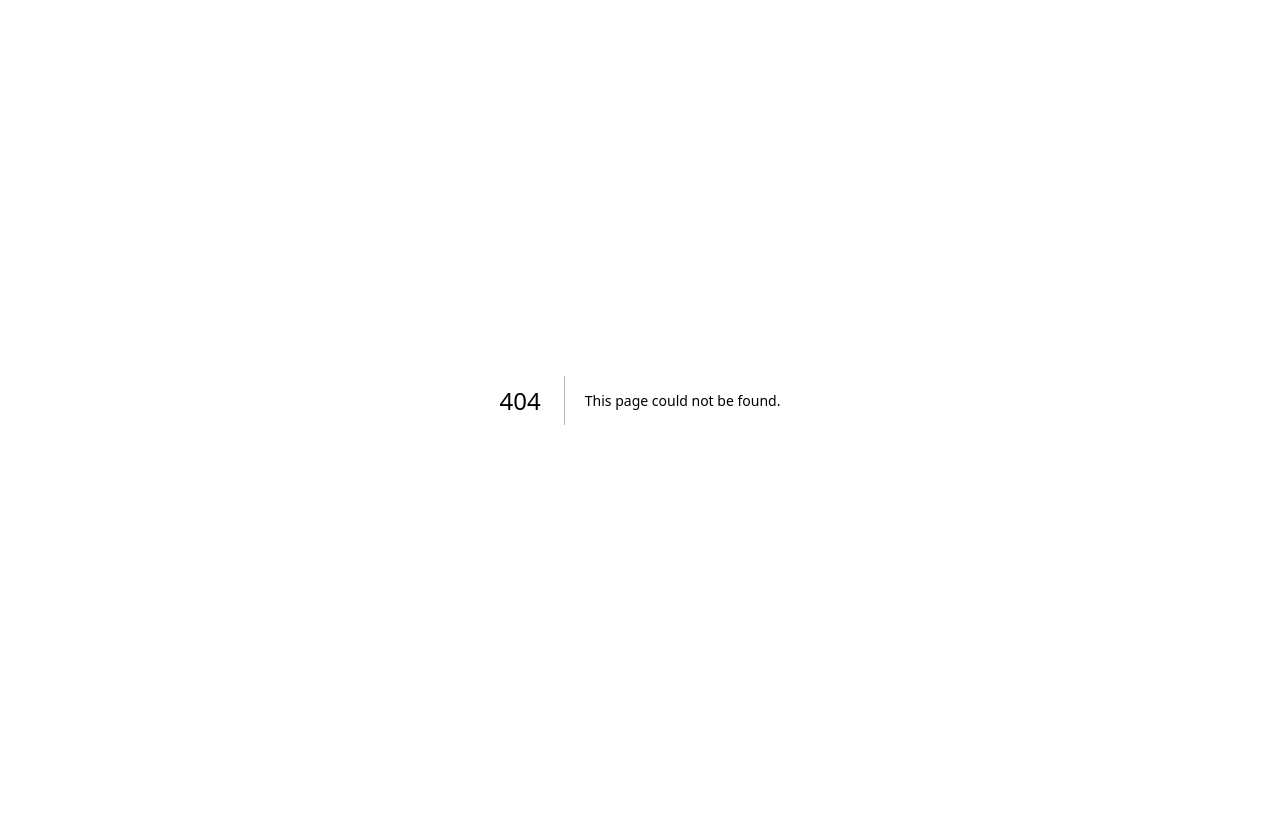
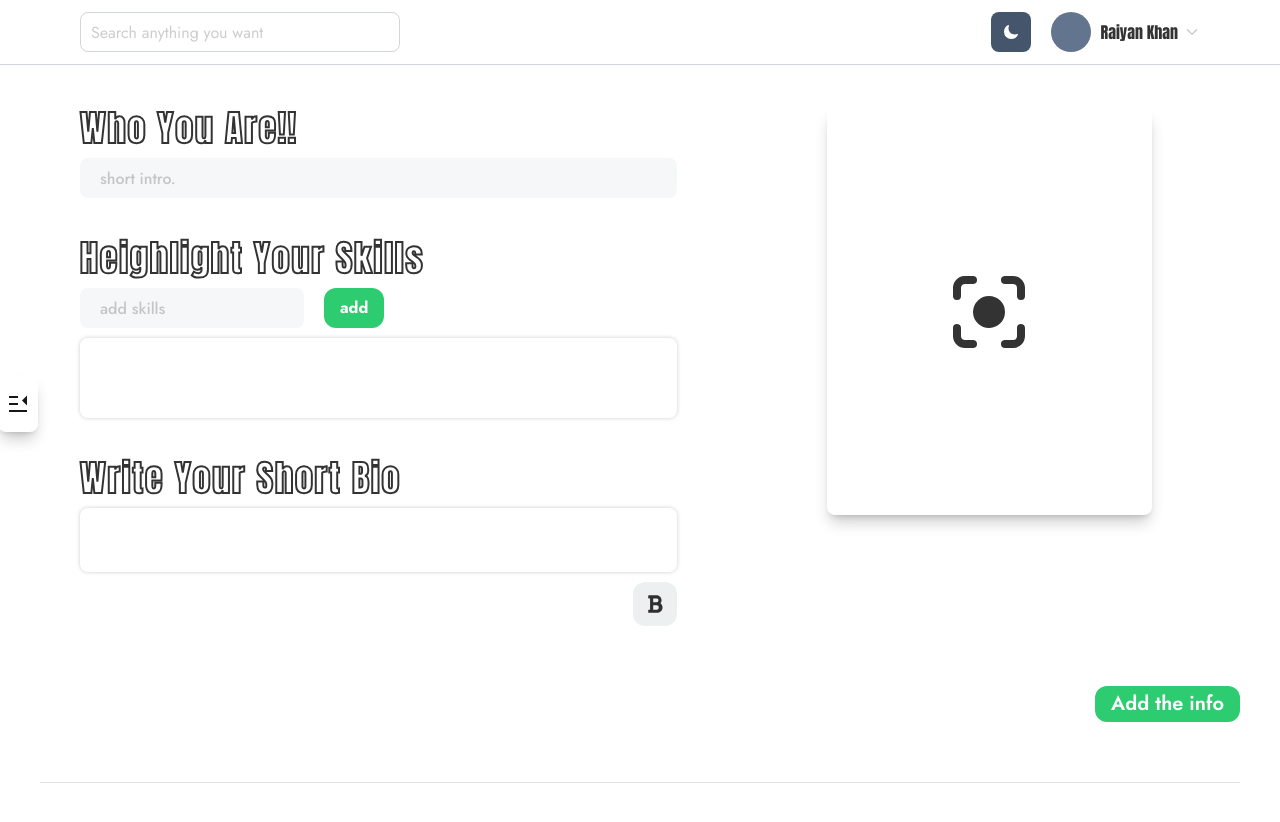
Before and after one commit to raiyan1999j/portfolioWork, a Next.js app: page /dashboard/about in a window 1280 px wide. Before the commit this address had no page. Shown: the top 822 px of the page. Before the commit the page ends 800 px from the top, so only its background shows below. Built offline with nearby package versions, Linux system fonts and the light colour scheme.

Commit message:
dashboard - about part1 ui

```diff
--- /dev/null
+++ b/src/app/(dashboard)/dashboard/about/page.tsx
@@ -0,0 +1,174 @@
+"use client";
+import { Anton, Jost } from "next/font/google"
+import Image from "next/image";
+import { useRef, useState } from "react";
+import { FaBold } from "react-icons/fa";
+import { RxCross2 } from "react-icons/rx";
+import { TbCaptureFilled } from "react-icons/tb";
+
+type InfoContainerType = {
+    intro: string | null,
+    skillList: string[],
+    skills:string | null,
+    bio: string | null,
+    profilePic: File | null
+}
+
+const anton = Anton({
+    subsets:['latin'],
+    weight:['400']
+});
+
+const jost = Jost({
+    subsets:['latin']
+});
+
+export default function About(){
+    const editRef = useRef<HTMLDivElement|null>(null);
+    const [infoContainer,setContainer] = useState<InfoContainerType>({
+        intro:null,
+        skillList:[],
+        skills:null,
+        bio:null,
+        profilePic: null
+    })
+
+    const handleInput=(event:React.ChangeEvent<HTMLInputElement>)=>{
+        const {name,value,files} = event.target;
+
+        if(files?.[0]){
+            setContainer(prev=>({...prev,profilePic:files[0]}))
+        }else{
+            setContainer(prev=>({...prev,[name]:value}));
+        }
+    }
+
+    const addSkill=()=>{
+        if(!infoContainer.skills) return;
+
+        const copy = [...infoContainer.skillList,infoContainer.skills];
+
+        setContainer(prev=>({...prev,skillList:copy,skills:null}))
+    }
+
+    const removeSkill=(skillIndex:number)=>{
+        const copy = infoContainer.skillList;
+        const update = copy.filter((_,index)=> index !== skillIndex);
+
+        setContainer(prev=>({...prev,skillList:update}));
+    }
+
+    const textEditorInput=(event:React.FormEvent<HTMLDivElement>)=>{
+        const update = event.currentTarget.innerHTML;
+        setContainer(prev=>({...prev,bio:update}))
+    }
+
+    const textEditorAction=(action:string)=>{
+        document.execCommand(action,false)
+    }
+    return(
+        <>
+        <div className="grid grid-cols-3 px-10 mt-10">
+            <div className="col-span-2 space-y-10">
+                <div className="space-y-2.5">
+                    <div>
+                        <h2 className={`${anton.className} text-4xl capitalize tracking-wider text-transparent`} style={{WebkitTextStroke:"2px var(--darkDashTxt,rgba(0,0,0,0.8))"}}>
+                            who you are!!
+                        </h2>
+                    </div>
+
+                    <div className="flex flex-row gap-x-5">
+                        <div className="h-10 w-[80%]">
+                            <input type="text" name="intro" value={infoContainer.intro ?? ""} className={`${jost.className} h-full w-full bg-[#ecf0f1]/50 rounded-lg px-5 text-[var(--darkDashTxt,rgba(0,0,0,0.8))] font-medium focus:outline-none placeholder:text-[var(--darkDashTxt,rgba(0,0,0,0.2))]`} onChange={(event)=>{handleInput(event)}} placeholder="short intro."/>
+                        </div>
+                    </div>
+                </div>
+
+                <div className="space-y-2.5">
+                    <div>
+                        <h2 className={`${anton.className} text-4xl capitalize tracking-wider text-transparent`} style={{WebkitTextStroke:"2px var(--darkDashTxt,rgba(0,0,0,0.8))"}}>
+                            heighlight your skills
+                        </h2>
+                    </div>
+
+                    <div className="flex flex-row gap-x-5">
+                        <div className="h-10 w-[30%]">
+                            <input type="text" name="skills" value={infoContainer.skills ?? ""} className={`${jost.className} h-full w-full bg-[#ecf0f1]/50 rounded-lg px-5 text-[var(--darkDashTxt,rgba(0,0,0,0.8))] font-medium focus:outline-none placeholder:text-[var(--darkDashTxt,rgba(0,0,0,0.2))]`} placeholder="add skills" onChange={(event)=>{handleInput(event)}}/>
+                        </div>
+
+                        <div>
+                            <button type="button" className={`${jost.className} font-bold bg-[#2ecc71] py-2 px-4 rounded-xl text-white transition-all duration-150 ease-linear hover:bg-[#27ae60]`} onClick={addSkill}>
+                                add
+                            </button>
+                        </div>
+                    </div>
+
+                    <div className="py-10 px-2.5 w-[80%] rounded-lg shadow-[0px_0px_4px_var(--darkDashTxt,rgba(0,0,0,0.2))] flex flex-row gap-x-2.5 gap-y-5">
+                        {
+                            infoContainer.skillList.map((items,index)=>{
+                                return <span key={index} className={`bg-[var(--darkDashTxt,#ecf0f1)] px-4 py-2 rounded-full relative ${jost.className}`}>
+                                    {items}
+
+                                    <button type="button" className="absolute -top-4 text-rose-500 hover:cursor-pointer hover:scale-125" onClick={()=>{removeSkill(index)}}>
+                                        <RxCross2 />
+                                    </button>
+                                </span>
+                            })
+                        }
+                    </div>
+                </div>
+
+                <div className="space-y-2.5">
+                    <div>
+                        <h2 className={`${anton.className} text-4xl capitalize tracking-wider text-transparent`} style={{WebkitTextStroke:"2px var(--darkDashTxt,rgba(0,0,0,0.8))"}}>
+                            write your short bio
+                        </h2>
+                    </div>
+
+                    <div className={`${jost.className} text-[var(--darkDashTxt,rgba(0,0,0,0.8))] py-5 px-2.5 w-[80%] rounded-lg shadow-[0px_0px_4px_var(--darkDashTxt,rgba(0,0,0,0.2))] focus:outline-none`}
+                    contentEditable
+                    suppressContentEditableWarning
+                    ref={editRef}
+                    onInput={(event)=>{textEditorInput(event)}}
+                    >
+
+                    </div>
+
+                    <div className="flex flex-row justify-end w-[80%]">
+                        <button className={`${anton.className} text-xl capitalize tracking-wider text-[var(--darkDashBg,rgba(0,0,0,0.8))] p-3 bg-[var(--darkDashTxt,#ecf0f1)] rounded-xl transition-all duration-150 ease-linear hover:bg-[var(--darkDash,rgba(0,0,0,0.8))] hover:text-[var(--darkDashTxt,white)] hover:cursor-pointer`} onClick={()=>{textEditorAction("bold")}}>
+                            <FaBold />
+                        </button>
+                    </div>
+                </div>
+            </div>
+
+            <div>
+                <div className="h-[407px] w-[325px] relative rounded-lg shadow-lg shadow-black/20 overflow-hidden">
+                        <label htmlFor="profileUpload" className="h-full w-full top-0 left-0 flex justify-center items-center">
+                            {
+                                infoContainer.profilePic ?
+                                <Image src={URL.createObjectURL(infoContainer.profilePic)} fill alt="profilePic"/>: null
+                            }
+                            <input type="file" accept="image/*" name="profilePic" id="profileUpload" className="hidden" onChange={(event)=>{handleInput(event)}}/>
+
+
+                            <span className={`text-8xl ${infoContainer.profilePic?"text-white":"text-[var(--darkDashTxt,rgba(0,0,0,0.8))]"}  hover:scale-110 active:scale-90 z-10`}>
+                                <TbCaptureFilled />
+                            </span>
+                        </label>
+                </div>
+            </div>
+        </div>
+
+        <div className="flex flex-row justify-end mt-10 py-5">
+            <div>
+                <button className={`${jost.className} text-xl font-semibold px-4 py-1 rounded-xl bg-[#2ecc71] text-white transition-all duration-200 ease-linear hover:bg-[#27ae60] hover:cursor-pointer`}>
+                    Add the info
+                </button>
+            </div>
+        </div>
+
+        <span className="block h-[1px] w-full bg-gray-500/20 mt-10"></span>
+        </>
+    )
+}
--- a/src/app/(dashboard)/dashboard/header/header.tsx
+++ b/src/app/(dashboard)/dashboard/header/header.tsx
@@ -27,7 +27,7 @@ export default function Header(){
             <div className="px-10 flex items-center">
                 <div className="h-10 w-full relative">
                     <div className="absolute h-full w-full">
-                        <input type="text" className={`${jost.className} h-full w-full border border-gray-300 rounded-lg px-2.5 placeholder:text-[var(--darkDashTxt,0,0,0,0.2)] text-[var(--darkDashTxt,0,0,0,0.8)] focus:outline-none focus:border-2`} placeholder="Search anything you want"/>
+                        <input type="text" className={`${jost.className} h-full w-full border border-gray-300 rounded-lg px-2.5 placeholder:text-[var(--darkDashTxt,rgba(0,0,0,0.2))] text-[var(--darkDashTxt,rgba(0,0,0,0.8))] focus:outline-none focus:border-2`} placeholder="Search anything you want"/>
                     </div>
                 </div>
             </div>
@@ -45,11 +45,11 @@ export default function Header(){
 
                         </div>
                         <div className="flex flex-row items-center gap-x-1.5">
-                            <p className={`${anton.className} text-[var(--darkDashTxt,0,0,0,0.8)] capitalize`}>
+                            <p className={`${anton.className} text-[var(--darkDashTxt,rgba(0,0,0,0.8))] capitalize`}>
                                 raiyan khan
                             </p>
 
-                            <span className="text-[var(--darkDashTxt,0,0,0,0.2)]">
+                            <span className="text-[var(--darkDashTxt,rgba(0,0,0,0.2))]">
                                 <IoIosArrowDown />
                             </span>
                         </div>
--- a/src/app/(dashboard)/dashboard/sidenav/sidenav.tsx
+++ b/src/app/(dashboard)/dashboard/sidenav/sidenav.tsx
@@ -22,7 +22,7 @@ const menus = [
     },
     {
         title:"about me",
-        link:"#",
+        link:"/dashboard/about",
         icon:<FaRegUser />
     },
     {
@@ -65,7 +65,7 @@ export default function Sidenav(){
     }
     return(
         <>
-        <div className={`fixed top-[20%] ${collapse.mainCollapse?"left-[2%]":"left-[-4%]"} ${collapse.menuCollapse?"w-1/4":"w-[3.5%]"} h-[60vh] transition-all duration-200 ease-linear`}>
+        <div className={`fixed top-[20%] bg-[var(--darkDashBg,rgba(255,255,255,1))] z-40 ${collapse.mainCollapse?"left-[2%]":"left-[-4%]"} ${collapse.menuCollapse?"w-1/4":"w-[3.5%]"} h-[60vh] transition-all duration-200 ease-linear`}>
 
         <div className={`absolute -top-5 -right-5 z-10 transition-all ease-linear ${collapse.menuCollapse?"opacity-100 duration-1000":"opacity-0 duration-100 pointer-events-none"}`}>
                 <button className="h-10 w-10 rounded-full text-white bg-slate-500 flex justify-center items-center transition-all duration-150 ease-linear hover:bg-[var(--combineColor)]" onClick={()=>{setCollapse(prev=>({...prev,menuCollapse:!prev.menuCollapse}))}}>
@@ -104,7 +104,7 @@ export default function Sidenav(){
 
         </div>
 
-        <div className={`absolute top-[45%] ${collapse.menuCollapse?"right-[-15%]":"right-[-100%]"}`}>
+        <div className={`absolute top-[45%] rounded-lg bg-[var(--darkDashBg,rgba(255,255,255,1))] z-40 ${collapse.menuCollapse?"right-[-15%]":"right-[-100%]"}`}>
             <button className="text-2xl py-4 px-2 rounded-lg shadow-lg shadow-black/20 transition-all duration-150 ease-linear hover:bg-[var(--combineColor)] hover:text-white text-[var(--darkDashTxt,0,0,0,0.8)]" onClick={handleCollapse}>
                 <RiMenuUnfold2Fill />
             </button>
--- a/src/app/(dashboard)/layout.tsx
+++ b/src/app/(dashboard)/layout.tsx
@@ -8,7 +8,7 @@ type ChildrenType = {
 export default function DashboarLayout({children}:ChildrenType){
     return(
         <>
-        <section className="px-10 border-b border-b-gray-300 fixed top-0 left-0 w-full bg-[var(--darkDashBg,transparent)]">
+        <section className="px-10 border-b border-b-gray-300 fixed z-50 top-0 left-0 w-full bg-[var(--darkDashBg,white)]">
             <Header/>
         </section>
 
@@ -16,8 +16,8 @@ export default function DashboarLayout({children}:ChildrenType){
             <Sidenav/>
         </section>
 
-        <section className="h-screen w-full bg-[var(--darkDashBg,white)]">
-
+        <section className="h-full w-full bg-[var(--darkDashBg,white)] py-[68px] px-10">
+            {children}
         </section>
         </>
     )
```
